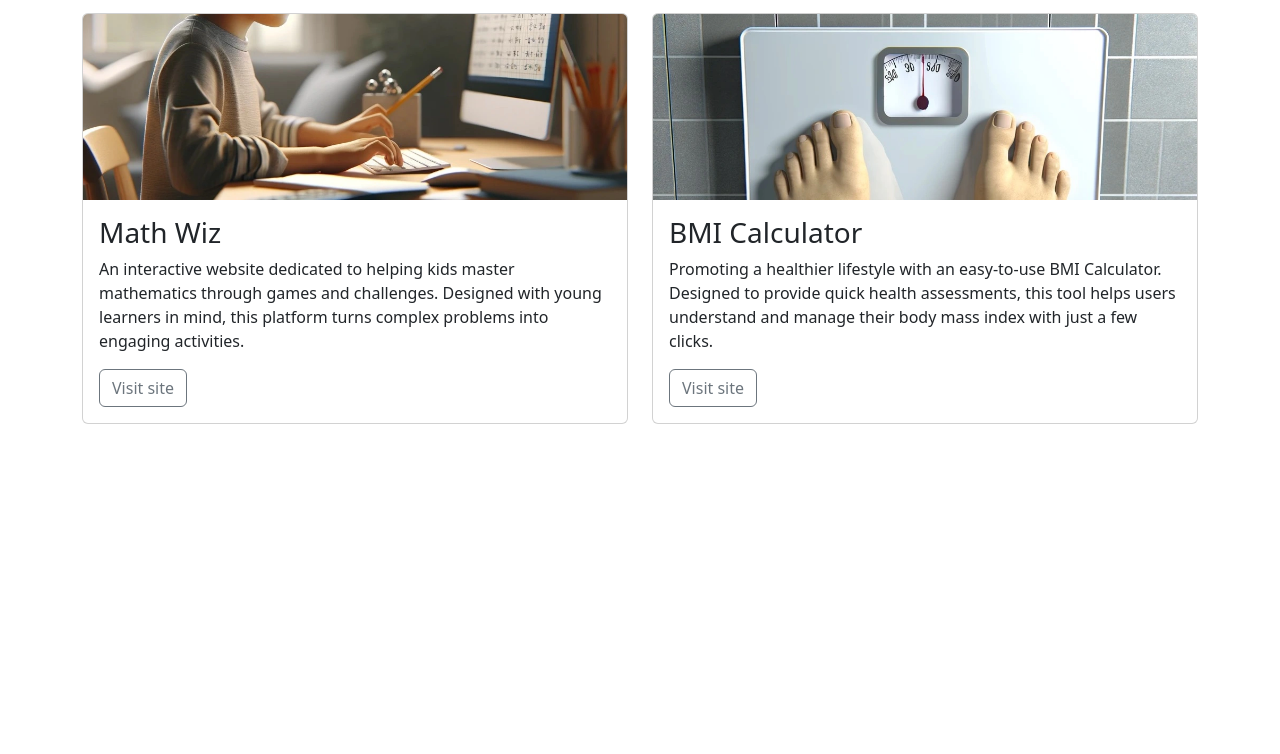
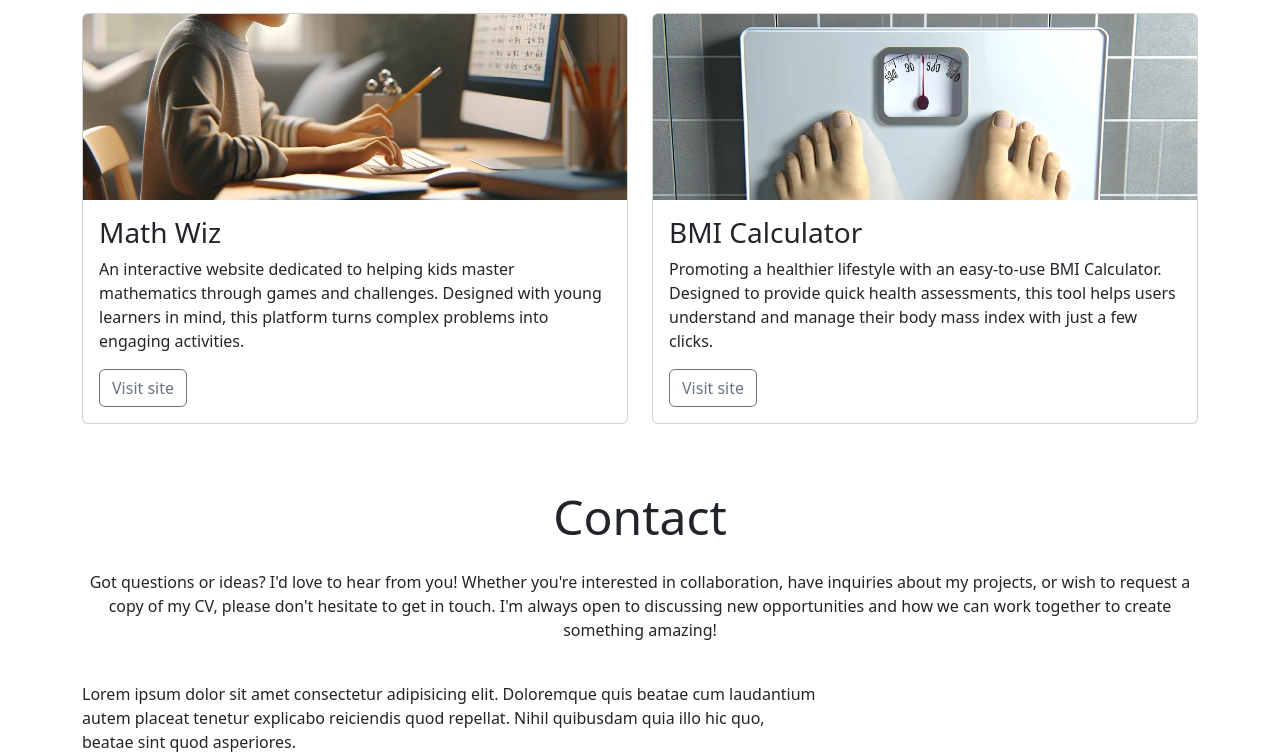
Before and after one commit to zetacodematrix/code-institute, a plain HTML site: page portfolio/index.html in a window 1280 px wide. Shown: the part 1411-2165 px from the top of the page. Before the commit the page ends 1875 px from the top, so only its background shows below. Drawn offline with nearby package versions, Linux system fonts and the light colour scheme.

Commit message:
Add form placeholder to contact section

```diff
--- a/portfolio/index.html
+++ b/portfolio/index.html
@@ -177,6 +177,22 @@
             </div>
         </section>
     </main>
+    <footer id="contact" class="container">
+        <div class="row">
+            <div class="col-12 text-center my-4">
+                <h2 class="display-5">Contact</h2>
+                <p class="mt-4">Got questions or ideas? I'd love to hear from you! Whether you're interested in
+                    collaboration, have inquiries about my projects, or wish to request a copy of my CV, please don't
+                    hesitate to get in touch. I'm always open to discussing new opportunities and how we can work
+                    together to create something amazing!</p>
+            </div>
+            <div class="col-12 col-md-10 col-lg-8">
+                Lorem ipsum dolor sit amet consectetur adipisicing elit. Doloremque quis beatae cum laudantium autem
+                placeat tenetur explicabo reiciendis quod repellat. Nihil quibusdam quia illo hic quo, beatae sint quod
+                asperiores.
+            </div>
+        </div>
+    </footer>
     <!-- Bootstrap JS Script-->
     <script src="https://cdn.jsdelivr.net/npm/bootstrap@5.3.3/dist/js/bootstrap.bundle.min.js"
         integrity="sha384-YvpcrYf0tY3lHB60NNkmXc5s9fDVZLESaAA55NDzOxhy9GkcIdslK1eN7N6jIeHz"
```
